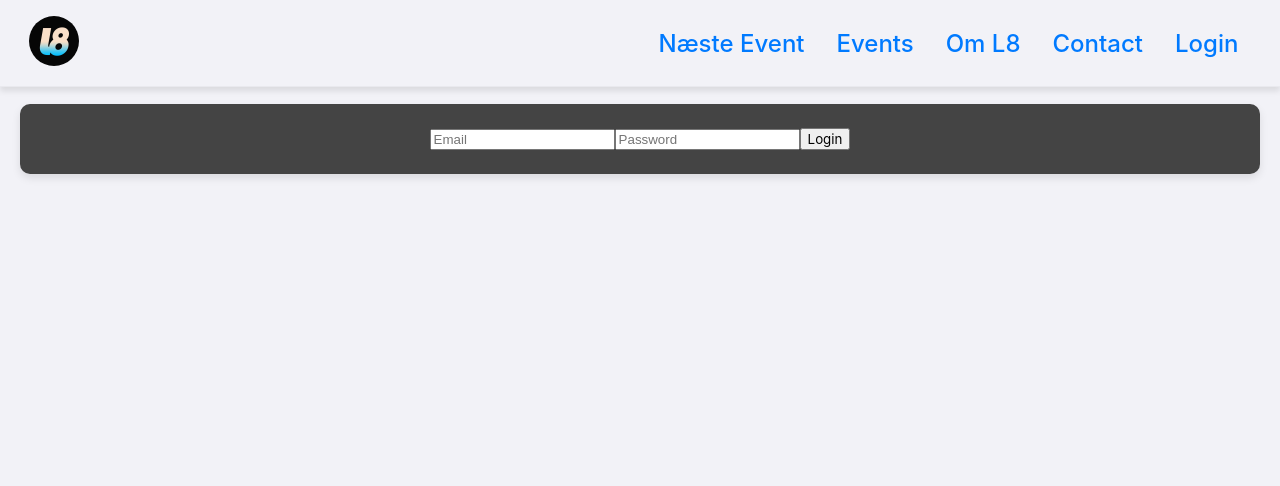
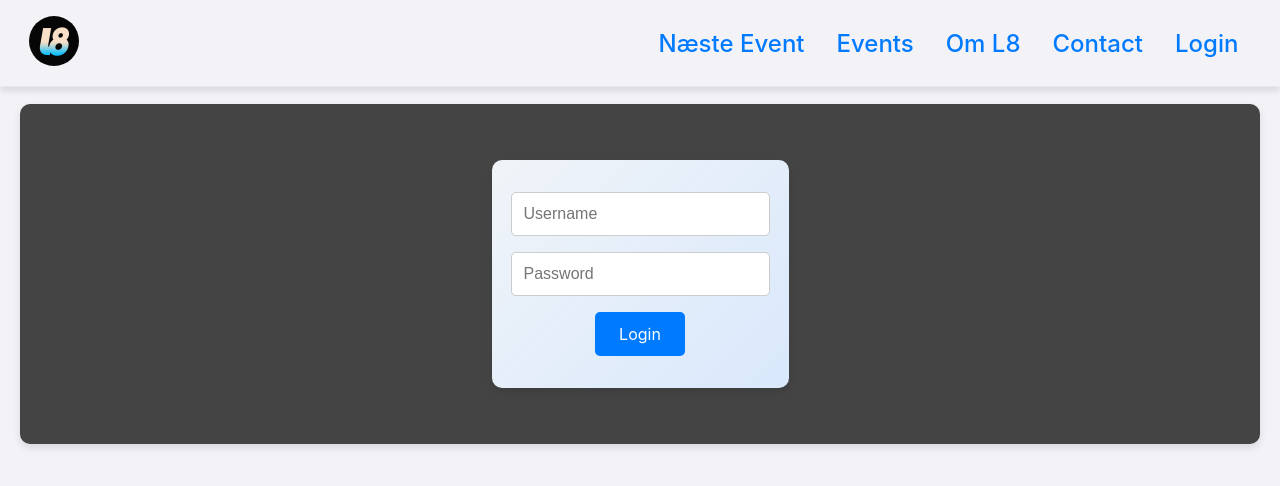
Before and after one commit to danieljappe/L8_FE, a React (Create React App) app: page /users/login in a window 1280 px wide. Shown: the top 486 px of the page. Built offline with nearby package versions, Linux system fonts and the light colour scheme.

Commit message:
Redux-persist, store user, loginpage styling & errorhandling

```diff
--- a/package.json
+++ b/package.json
@@ -20,6 +20,7 @@
     "react-router-dom": "^6.28.0",
     "react-scripts": "5.0.1",
     "react-slick": "^0.30.2",
+    "redux-persist": "^6.0.0",
     "sass": "^1.80.7",
     "slick-carousel": "^1.8.1",
     "typescript": "^4.9.5",
@@ -50,6 +51,7 @@
     ]
   },
   "devDependencies": {
-    "@types/react-slick": "^0.23.13"
+    "@types/react-slick": "^0.23.13",
+    "@types/redux-persist": "^4.0.0"
   }
 }
--- a/src/App.tsx
+++ b/src/App.tsx
@@ -6,6 +6,8 @@ import HomePage from "./pages/Homepage";
 import Eventspage from "./pages/Eventspage";
 import Loginpage from "./pages/Loginpage";
 import Dashboard from "./pages/employee/Dashboard";
+import PrivateRoute from './components/PrivateRoute';
+
 
 function App() {
     return (
@@ -16,7 +18,13 @@ function App() {
                     <Route path='/' element={<HomePage />} />
                     <Route path='/events' element={<Eventspage/>} />
                     <Route path='/users/login' element={<Loginpage/>} />
-                    <Route path='/dashboard' element={<Dashboard/>} />
+                    <Route
+                        path='/dashboard'
+                        element={
+                        <PrivateRoute>
+                            <Dashboard/>
+                        </PrivateRoute>
+                    } />
                 </Routes>
             </div>
         </BrowserRouter>
--- a/src/assets/styles/pages/_dashboard.scss
+++ b/src/assets/styles/pages/_dashboard.scss
@@ -10,7 +10,7 @@
   display: flex;
   flex-direction: column;
   align-items: center;
-
+  }
   section {
   width: 98%;
   background-color: #444444;
@@ -23,8 +23,7 @@
   flex-direction: column;
   justify-content: flex-start; /* Position the event list at the bottom */
   overflow-y: auto;
-
-
+  }
 .title-container {
   flex: 1; /* Allow this container to grow and fill the available space */
   background-color: #222; /* Optional: Background color for visibility */
@@ -35,5 +34,10 @@
   justify-content: center; /* Center content vertically */
   align-items: center; /* Center content horizontally */
 }
+.title-container p {
+  word-wrap: break-word; /* Ensure words break when they are too long */
+  word-break: break-all; /* Allow breaking inside long tokens */
+  white-space: pre-wrap; /* Preserve line breaks and whitespace from the content */
+  overflow-wrap: break-word; /* Modern alternative for breaking words */
+  max-width: 100%; /* Ensure it doesn't overflow its container */
 }
-}
--- a/src/assets/styles/pages/_loginpage.scss
+++ b/src/assets/styles/pages/_loginpage.scss
@@ -23,4 +23,68 @@
     justify-content: flex-start; /* Position the event list at the bottom */
     overflow-y: auto;
   }
+
+  .login-form {
+    display: flex;
+    flex-direction: column;
+    align-items: center;
+    justify-content: center;
+    gap: 1rem; // Add spacing between elements
+    padding: 2rem;
+    background: linear-gradient(135deg, #f0f4f8, #d9e8fc); // Soft gradient background
+    border-radius: 10px; // Rounded corners for a modern look
+    box-shadow: 0 4px 6px rgba(0, 0, 0, 0.1); // Subtle shadow for depth
+    max-width: 400px; // Constrain form width
+    margin: 2rem auto; // Center form on the page
+
+    opacity: 0;
+    transform: translateY(-20px);
+    animation: fadeIn 0.5s ease-out forwards;
+
+    @keyframes fadeIn {
+      to {
+        opacity: 1;
+        transform: translateY(0);
+      }
+    }
+
+    input {
+      width: 100%; // Full width for inputs
+      padding: 0.75rem;
+      border: 1px solid #ccc; // Soft border
+      border-radius: 5px; // Rounded corners
+      font-size: 1rem; // Make the text readable
+      transition: all 0.3s ease;
+
+      &:focus {
+        outline: none;
+        border-color: #007bff; // Highlight border on focus
+        box-shadow: 0 0 5px rgba(0, 123, 255, 0.5); // Add a glowing effect
+      }
+    }
+
+    button {
+      padding: 0.75rem 1.5rem;
+      background-color: #007bff; // Primary button color
+      color: #fff; // White text
+      border: none; // Remove default border
+      border-radius: 5px; // Rounded corners
+      font-size: 1rem;
+      cursor: pointer;
+      transition: all 0.3s ease;
+
+      &:hover {
+        background-color: #0056b3; // Darker shade on hover
+      }
+
+      &:active {
+        transform: scale(0.98); // Slight shrink effect on click
+      }
+    }
+  }
+
+  .error-message{
+    color: red;
+  }
+
 }
--- /dev/null
+++ b/src/components/PrivateRoute.tsx
@@ -0,0 +1,16 @@
+import React from 'react';
+import { Navigate } from 'react-router-dom';
+import { useSelector } from 'react-redux';
+
+interface PrivateRouteProps {
+    children: React.ReactNode;
+}
+
+const PrivateRoute: React.FC<PrivateRouteProps> = ({ children }) => {
+    const token = useSelector((state: any) => state.auth.token); // Access token from Redux state
+
+    // If no token, redirect to login
+    return token ? <>{children}</> : <Navigate to="/" />;
+};
+
+export default PrivateRoute;
--- a/src/index.tsx
+++ b/src/index.tsx
@@ -4,7 +4,8 @@ import './assets/styles/main.scss';  // Import main SCSS file
 import App from './App';
 import reportWebVitals from './reportWebVitals';
 import { Provider } from 'react-redux';
-import store from './store';
+import { PersistGate } from 'redux-persist/integration/react';
+import store, { persistor } from './store';
 
 
 const root = ReactDOM.createRoot(
@@ -13,7 +14,9 @@ const root = ReactDOM.createRoot(
 root.render(
   <React.StrictMode>
       <Provider store={store}>
-          <App />
+          <PersistGate loading={<div>Loading...</div>} persistor={persistor}>
+            <App />
+          </PersistGate>
       </Provider>
   </React.StrictMode>
 );
--- a/src/pages/Homepage.tsx
+++ b/src/pages/Homepage.tsx
@@ -16,6 +16,7 @@ import "slick-carousel/slick/slick-theme.css";
 const HomePage: React.FC = () => {
     const dispatch = useDispatch();
     const events = useSelector((state: RootState) => state.events.events);
+    const user = useSelector((state: any) => state.auth.user);
 
     const [selectedEvent, setSelectedEvent] = useState<Event | null>(null);
     const [isModalOpen, setIsModalOpen] = useState(false);
@@ -72,6 +73,13 @@ const HomePage: React.FC = () => {
     return (
         <div className="homepage">
             <section>
+                <div>
+                    {user ? (
+                        <p>You are logged in as: {user.username}</p>
+                    ) : (
+                        <p>You are not logged in.</p>
+                    )}
+                </div>
                 <div className="next-event-container">
                     <h1>Upcoming event:</h1>
                     {getUpcomingEvent() ? (
--- a/src/pages/Loginpage.tsx
+++ b/src/pages/Loginpage.tsx
@@ -1,8 +1,6 @@
 import React, { useState } from 'react';
 import { useDispatch } from 'react-redux';
-import { setToken } from '../store/authSlice';
-import {useHref} from "react-router-dom";
-
+import { setToken, setUser, clearAuth } from '../store/authSlice';
 import { useNavigate } from 'react-router-dom'; // Import useNavigate
 import "../assets/styles/pages/_loginpage.scss"
 
@@ -11,9 +9,11 @@ const LoginPage: React.FC = () => {
     const navigate = useNavigate(); // Initialize navigate
     const [username, setUsername] = useState('');
     const [password, setPassword] = useState('');
+    const [error, setError] = useState<string | null>(null);
 
     const handleLogin = async (e: React.FormEvent) => {
         e.preventDefault();
+        setError(null);
         try {
             const response = await fetch('http://localhost:5000/api/users/login', {
                 method: 'POST',
@@ -24,10 +24,12 @@ const LoginPage: React.FC = () => {
             if (response.ok) {
                 const data = await response.json();
                 dispatch(setToken(data.token)); // Save the token in Redux
-                alert('Login successful!');
-                navigate('/dashboard'); // Redirect to dashboard
+                dispatch(setUser(data.user)); // Save user in Redux
+                navigate('/dashboard');
             } else {
-                alert('Invalid credentials');
+                const errorData = await response.json()
+                setError(errorData.message || 'Internal error')
+
             }
         } catch (error) {
             console.error('Login error:', error);
@@ -37,12 +39,13 @@ const LoginPage: React.FC = () => {
     return (
         <div className="loginpage">
             <section>
-                <form onSubmit={handleLogin}>
+                <form onSubmit={handleLogin} className="login-form">
+                    {error && <p className="error-message">{error}</p>}
                     <input
                         type="username"
                         value={username}
                         onChange={(e) => setUsername(e.target.value)}
-                        placeholder="Email"
+                        placeholder="Username"
                     />
                     <input
                         type="password"
--- a/src/store/authSlice.ts
+++ b/src/store/authSlice.ts
@@ -1,11 +1,22 @@
 import { createSlice, PayloadAction } from '@reduxjs/toolkit';
+
+interface User {
+    id: string;
+    username: string;
+    firstName: string;
+    lastName: string;
+    email: string;
+    phone: string;
+}
 
 interface AuthState {
     token: string | null;
+    user: User | null;
 }
 
 const initialState: AuthState = {
     token: null,
+    user: null
 };
 
 const authSlice = createSlice({
@@ -15,12 +26,16 @@ const authSlice = createSlice({
         setToken(state, action: PayloadAction<string>) {
             state.token = action.payload;
         },
-        clearToken(state) {
+        setUser(state, action: PayloadAction<User>){
+          state.user = action.payload;
+        },
+        clearAuth(state) {
             state.token = null;
+            state.user = null;
         },
     },
 });
 
-export const { setToken, clearToken } = authSlice.actions;
+export const { setToken, setUser, clearAuth } = authSlice.actions;
 
 export default authSlice.reducer;
--- a/src/store/index.ts
+++ b/src/store/index.ts
@@ -1,13 +1,31 @@
-import { configureStore } from '@reduxjs/toolkit';
+import { configureStore, combineReducers } from '@reduxjs/toolkit';
+import {persistStore, persistReducer} from "redux-persist";
+import storage from 'redux-persist/lib/storage'
 import eventsReducer from '../store/eventSlice';
 import authReducer from './authSlice';
 
+const rootReducer = combineReducers({
+    events: eventsReducer,
+    auth: authReducer
+})
+
+const persistConfig = {
+    key: 'root',
+    storage,
+    whitelist:['events','auth']
+}
+
+const persistedReducer = persistReducer(persistConfig, rootReducer);
+
 const store = configureStore({
-    reducer: {
-        events: eventsReducer,
-        auth: authReducer
-    },
+    reducer: persistedReducer,
+    middleware: (getDefaultMiddleware) =>
+        getDefaultMiddleware({
+            serializableCheck: false, // Ignore warnings about serializable state
+        }),
 });
+
+export const persistor = persistStore(store);
 
 export type RootState = ReturnType<typeof store.getState>;
 export type AppDispatch = typeof store.dispatch;
```
Also changed, not shown: src/context/AuthContext.tsx (deleted, +0 -40 lines), src/pages/employee/Dashboard.tsx (+28 -5 lines), 1 other file (tests, documents, lock files or other folders). Lines whose indentation alone changed are shown as unchanged.
